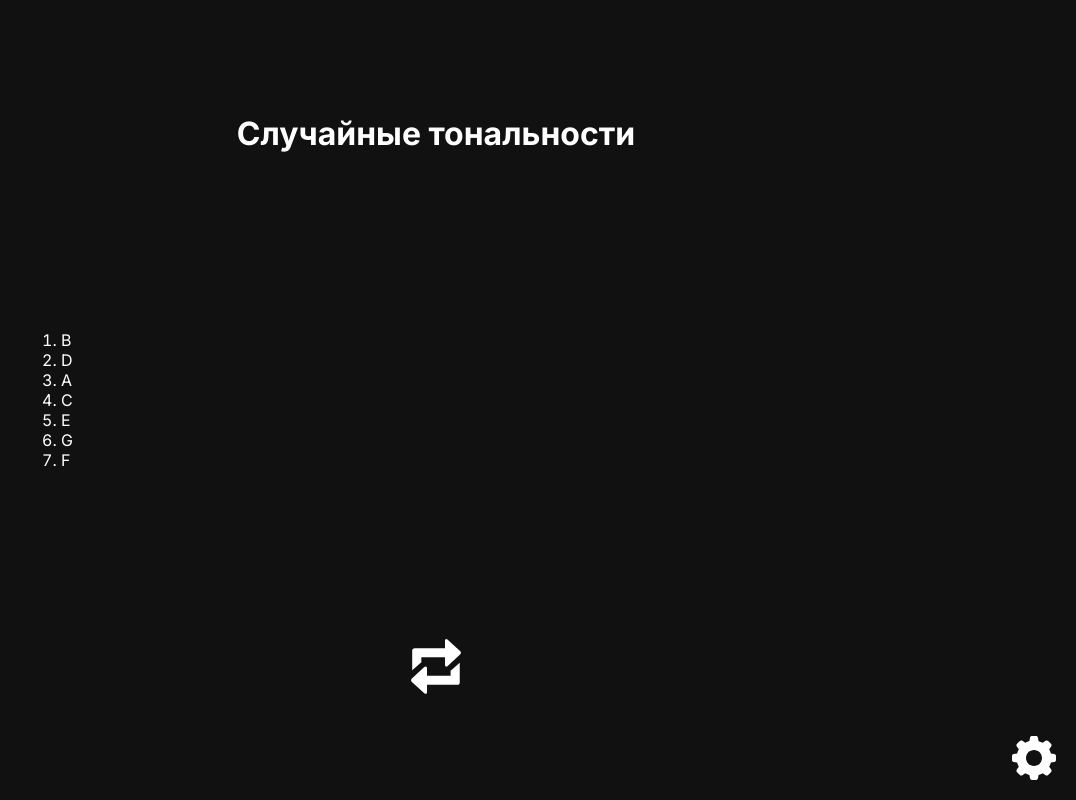
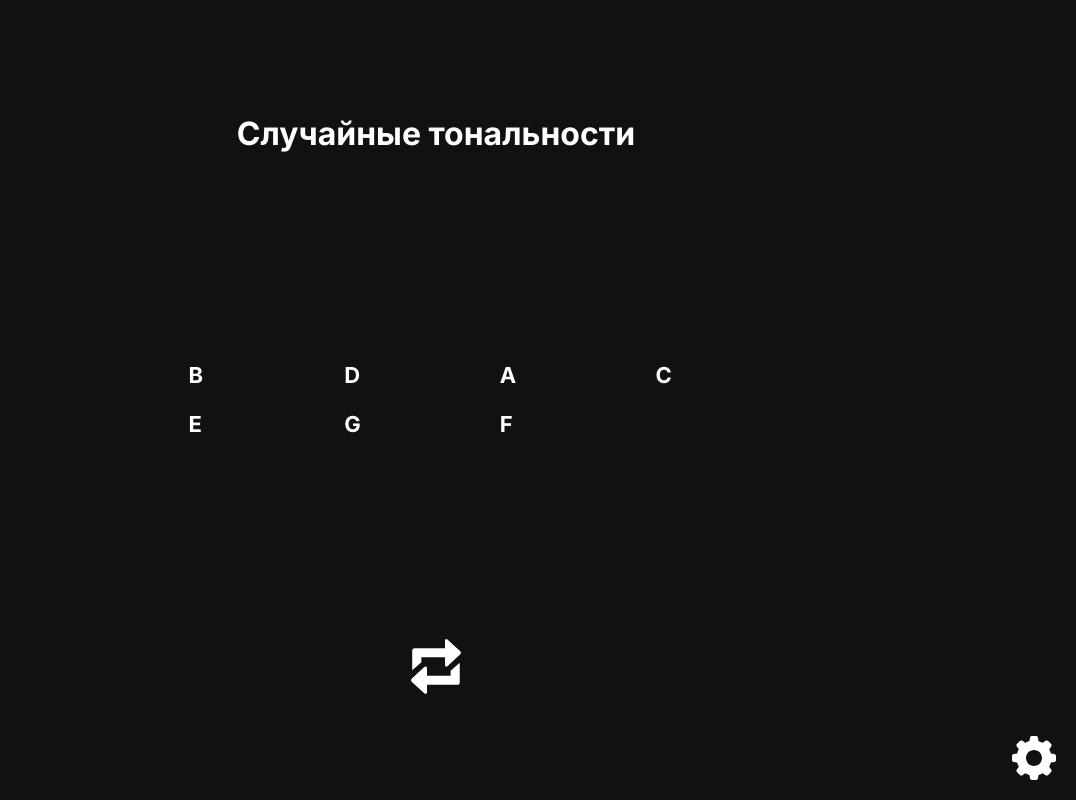
Before and after one commit to keepitdown/music-practice, a Next.js app: page / in a window 1280 px wide. Shown: the whole page, without its empty margins (204-1280 px from the left). Built offline with nearby package versions, Linux system fonts and the light colour scheme.

Commit message:
style: make placement of key-display items consistent

```diff
--- a/src/components/key-display/key-display.module.css
+++ b/src/components/key-display/key-display.module.css
@@ -1,4 +1,4 @@
-.gridContainer {
+.container {
   list-style: none;
   display: grid;
   grid-template-columns: repeat(4, auto);
@@ -6,8 +6,9 @@
   row-gap: 20px;
 }
 
-.gridContainer li {
-  text-align: center;
+.item {
   font-size: 22px;
   font-weight: bold;
+  line-height: 1.3;
+  min-width: 28px;
 }
```
